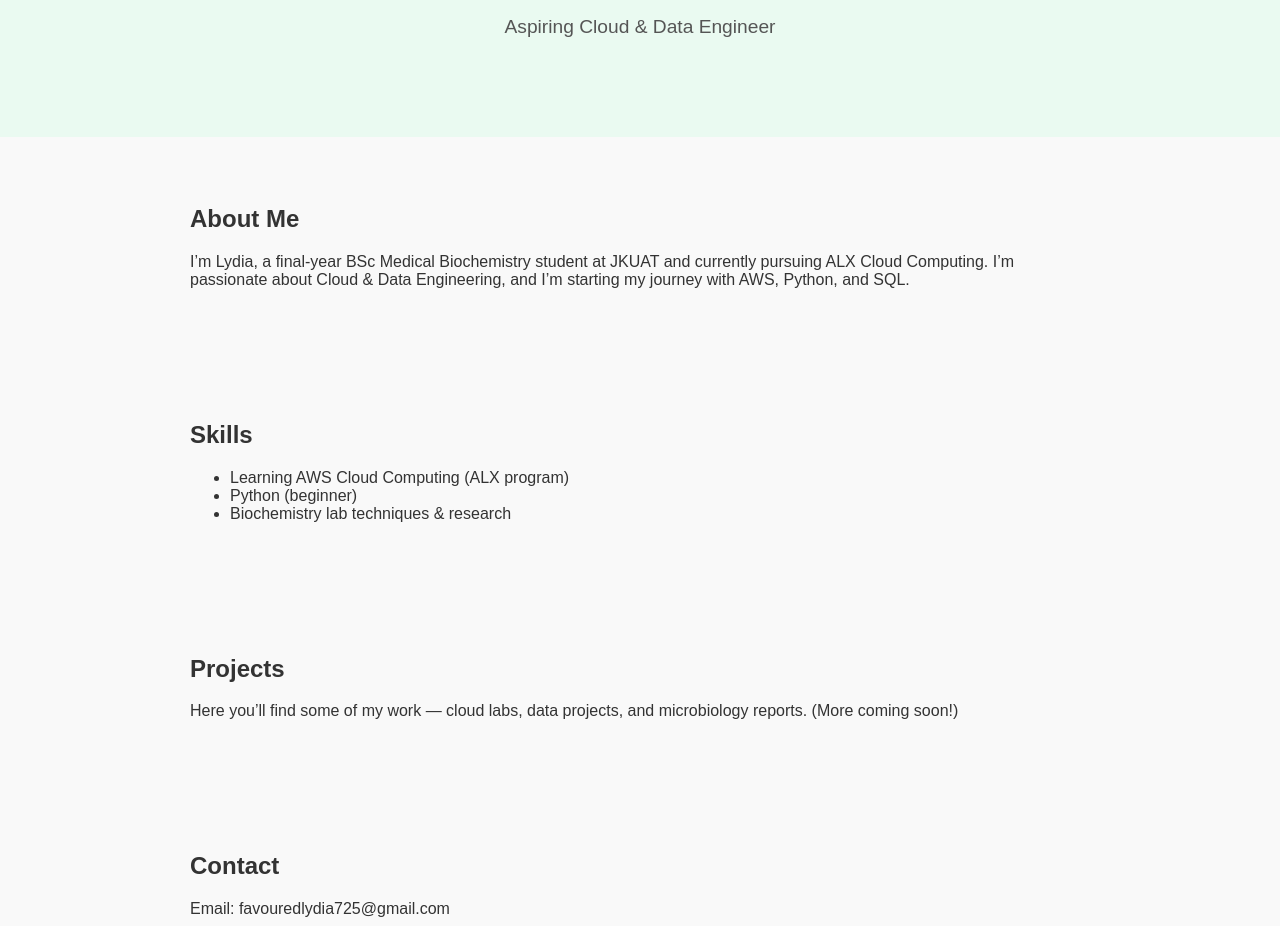
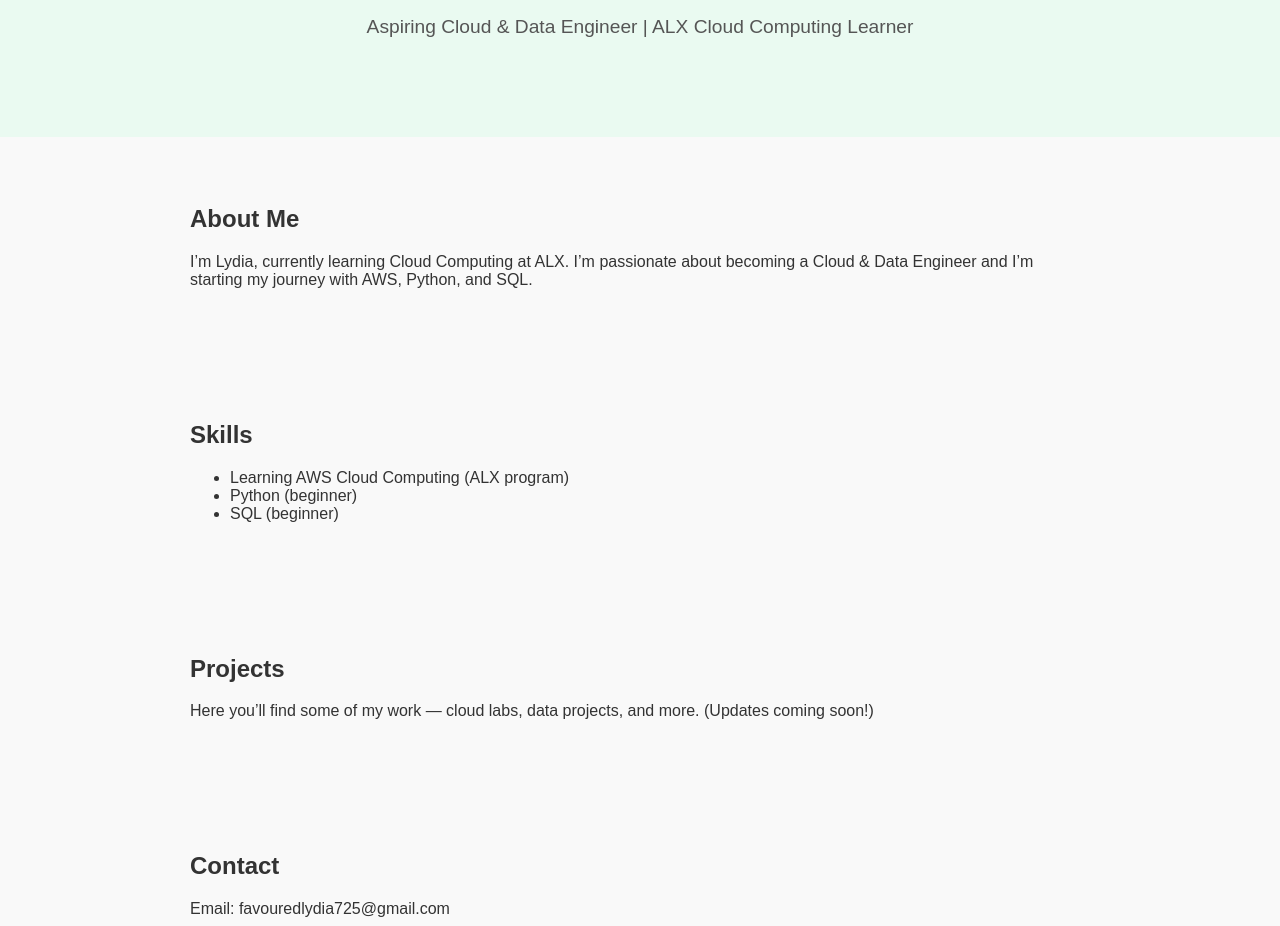
Before and after one commit to lydia-achungo/lydiaachungo.github.io, a plain HTML site: page index.html in a window 1280 px wide. Shown: the part 275-1201 px from the top of the page. Drawn offline with Linux system fonts and the light colour scheme.

Commit message:
Removed biochemistry, updated About Me and Skills

```diff
--- a/index.html
+++ b/index.html
@@ -66,31 +66,28 @@
 
   <div class="hero">
     <h1>Hello, I’m Lydia 🌸</h1>
-    <p>Aspiring Cloud & Data Engineer</p>
+    <p>Aspiring Cloud & Data Engineer | ALX Cloud Computing Learner</p>
   </div>
 
   <section id="about">
     <h2>About Me</h2>
-    <p><p>I’m Lydia, a final-year BSc Medical Biochemistry student at JKUAT and currently pursuing ALX Cloud Computing.
-I’m passionate about Cloud & Data Engineering, and I’m starting my journey with AWS, Python, and SQL.</p>
-</p>
+    <p>I’m Lydia, currently learning Cloud Computing at ALX.
+    I’m passionate about becoming a Cloud & Data Engineer and I’m starting my journey with AWS, Python, and SQL.</p>
   </section>
 
   <section id="skills">
     <h2>Skills</h2>
     <ul>
-  <li>Learning AWS Cloud Computing (ALX program)</li>
-  <li>Python (beginner)</li>
-  <li>Biochemistry lab techniques & research</li>
-</ul>
-
-
+      <li>Learning AWS Cloud Computing (ALX program)</li>
+      <li>Python (beginner)</li>
+      <li>SQL (beginner)</li>
+    </ul>
   </section>
 
   <section id="projects">
     <h2>Projects</h2>
-    <p>Here you’ll find some of my work — cloud labs, data projects, and microbiology reports.
-    (More coming soon!)</p>
+    <p>Here you’ll find some of my work — cloud labs, data projects, and more.
+    (Updates coming soon!)</p>
   </section>
 
   <section id="contact">
```
